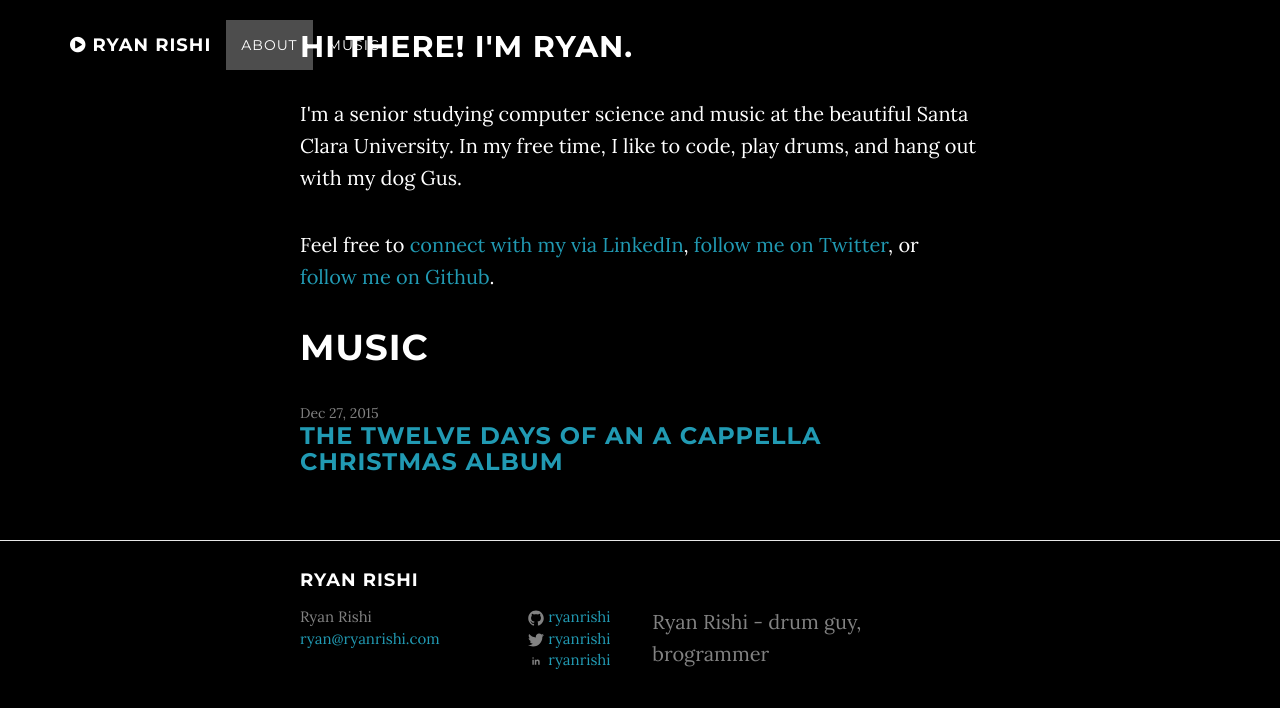
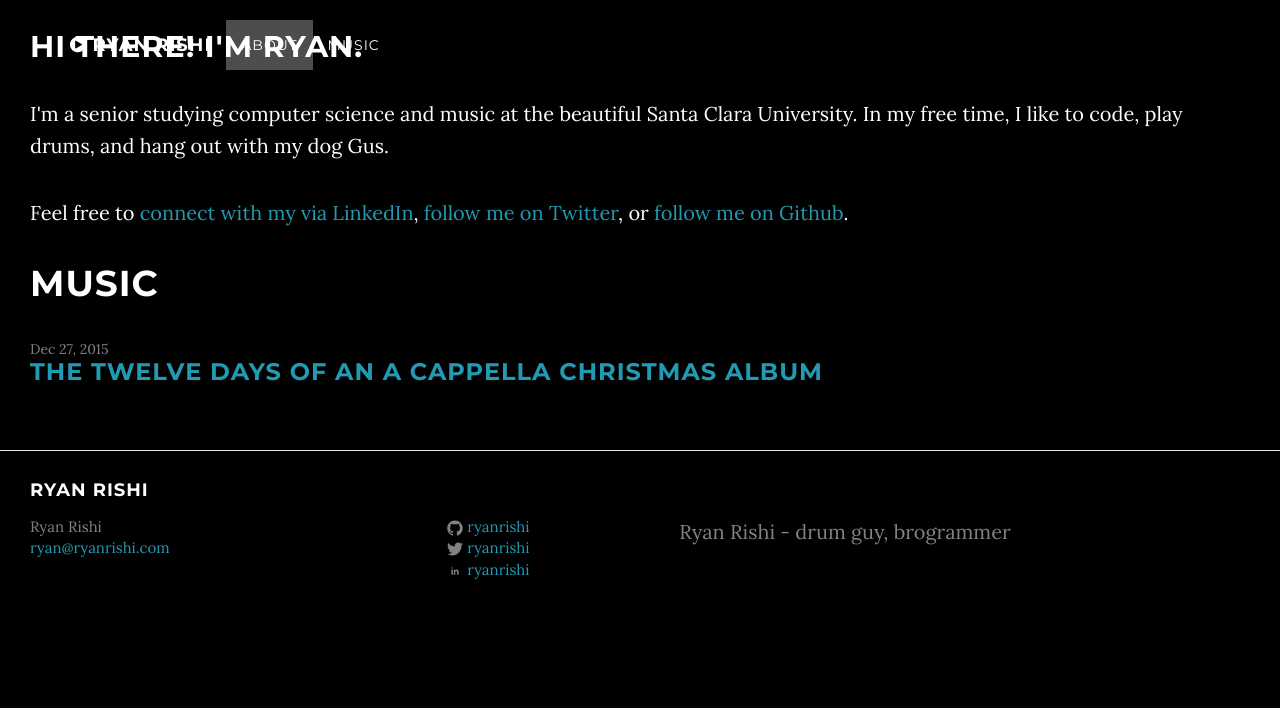
Before and after one commit to ryanrishi/ryanrishi.com, a Jekyll site: the page built from index.html, in a window 1280 px wide. Shown: the top 708 px of the page. Built offline with Jekyll 4.4.1, drawn with Linux system fonts in a browser that asks for light colours; grey boxes are pictures that could not be loaded.

Commit message:
removed max-width from main css

```diff
--- a/_sass/_base.scss
+++ b/_sass/_base.scss
@@ -156,8 +156,8 @@ pre {
  * Wrapper
  */
 .wrapper {
-    max-width: -webkit-calc(#{$content-width} - (#{$spacing-unit} * 2));
-    max-width:         calc(#{$content-width} - (#{$spacing-unit} * 2));
+    // max-width: -webkit-calc(#{$content-width} - (#{$spacing-unit} * 2));
+    // max-width:         calc(#{$content-width} - (#{$spacing-unit} * 2));
     margin-right: auto;
     margin-left: auto;
     padding-right: $spacing-unit;
```
